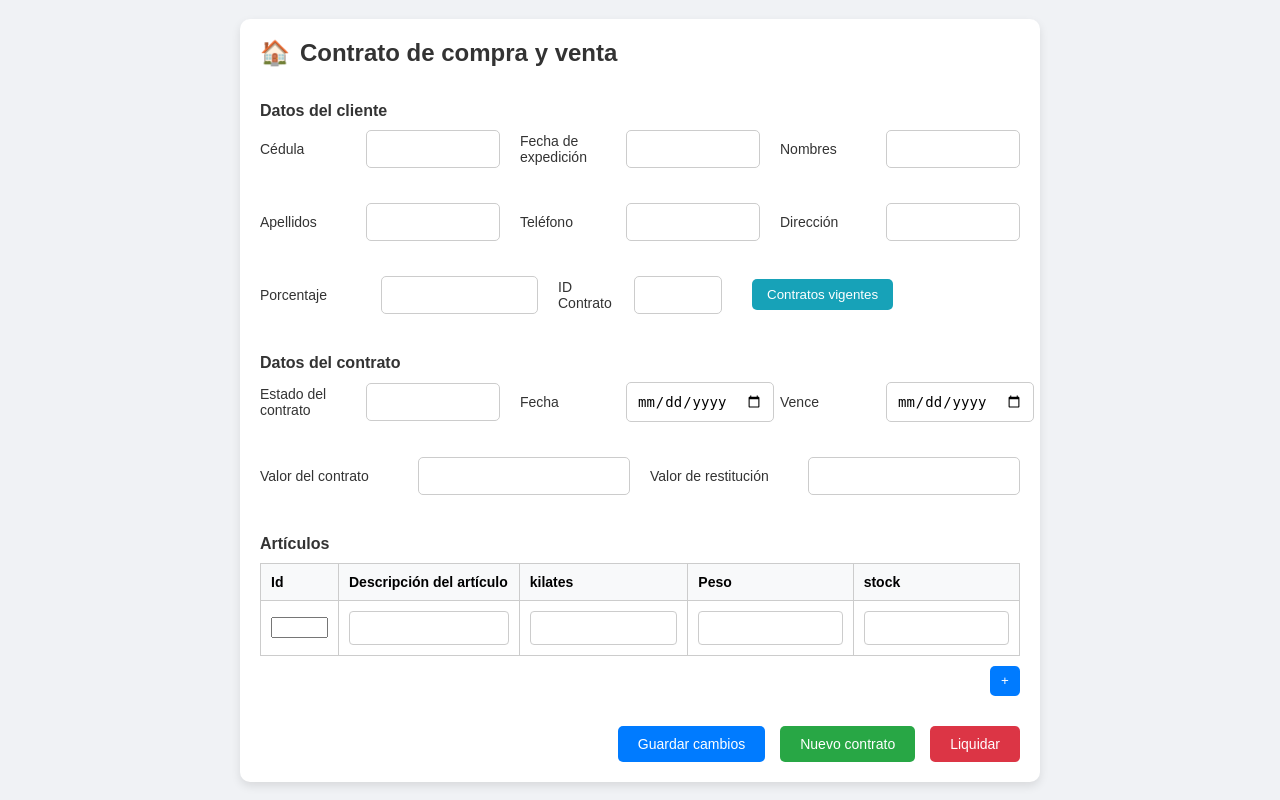
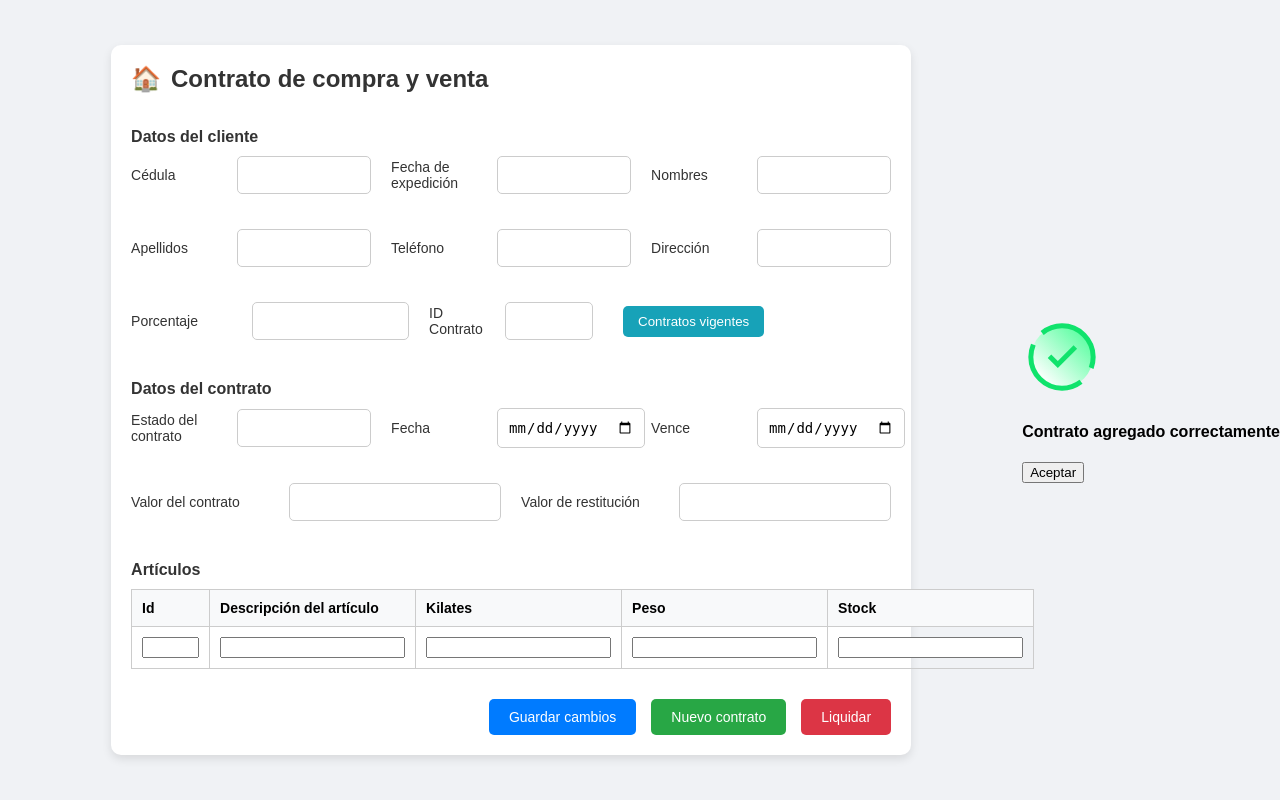
Before and after one commit to winsignares/sivande, a Flask app: page /contratos in a window 1280 px wide. Run offline with Flask 3, Linux system fonts and the light colour scheme; parts of the project's set-up code (start-up, migrations or seed data) failed here and were passed over.

Commit message:
feat(contrato): Implementar función para crear contratos y registrar productos asociados

```diff
--- a/app/config/static/js/api/auth.js
+++ b/app/config/static/js/api/auth.js
@@ -9,7 +9,7 @@ export const apiLogin = async (cedula, contraseña) => {
     }
 
 
-   return await apiPost('http://localhost:3000/api/auth/login' ,data)
+   return await apiPost('http://localhost:5000/api/auth/login' ,data)
 
     ;
 }
--- a/app/config/static/js/api/cliente.js
+++ b/app/config/static/js/api/cliente.js
@@ -13,7 +13,7 @@ export const crearCliente = async (cedula, nombre, apellido, telefono, direccion
         fechaExp
     }
 
-    return await apiPost('http://localhost:3000/api/registrarUsuario', data);
+    return await apiPost('http://localhost:5000/api/registrarUsuario', data);
 
 
 }
@@ -21,7 +21,7 @@ export const crearCliente = async (cedula, nombre, apellido, telefono, direccion
 export const getByCedula = async (cedula) => {
 
 
-    const response = await apiGet(`http://localhost:3000/api/getuser?cedula=${cedula}`)
+    const response = await apiGet(`http://localhost:5000/api/getuser?cedula=${cedula}`)
 
     if (!response.ok) {
        alert("el cliente no existe");
--- a/app/config/static/js/api/producto.js
+++ b/app/config/static/js/api/producto.js
@@ -15,14 +15,14 @@ export const crearProducto = async (descripcion,precio,peso,kilates, stock) => {
     }
 
 
-   return await apiPost('http://localhost:3000/api/registrarProducto' ,data)
+   return await apiPost('http://localhost:5000/api/registrarProducto' ,data)
 
     ;
 }
 
 export const findById= async(id)=>{
 
-    const response = await apiGet(`http://localhost:3000/api/getproduct?id=${id}`)
+    const response = await apiGet(`http://localhost:5000/api/getproduct?id=${id}`)
 
     if (!response.ok) {
        alert("el producto no existe");
--- a/app/config/static/js/view/producto.js
+++ b/app/config/static/js/view/producto.js
@@ -4,7 +4,7 @@ import { findById } from "../api/producto.js";
 
 
 // Esta función recoge los valores del formulario y los envía a crearProducto
-function producto() {
+export function producto() {
     const descripcion = document.getElementById('desc').value.trim();
     const precio = parseFloat(document.getElementById('precio').value);
     const peso = parseFloat(document.getElementById('peso').value);
@@ -39,11 +39,21 @@ function producto() {
 
 }
 
-document.getElementById("id_producto").addEventListener("keydown", async function (e) {
-  if (e.key === "Enter") {
-      e.preventDefault(); // Evita enviar formulario
+document.addEventListener("DOMContentLoaded", () => {
+    const tableBody = document.querySelector("#productosTable tbody");
 
-      const id = e.target.value.trim();
+    tableBody.addEventListener("keydown", async function (e) {
+        if (e.target.classList.contains("id_producto") && e.key === "Enter") {
+            e.preventDefault();
+
+            const row = e.target.closest("tr");
+            const idInput = row.querySelector(".id_producto");
+            const descInput = row.querySelector(".desc");
+            const kilatesInput = row.querySelector(".kilates");
+            const pesoInput = row.querySelector(".peso");
+            const stockInput = row.querySelector(".stock");
+
+            const id = idInput.value.trim();
             if (!id) return;
 
             try {
@@ -54,15 +64,31 @@ document.getElementById("id_producto").addEventListener("keydown", async functio
                     return;
                 }
 
-          // Rellenar campos con los datos del producto
-          document.getElementById("desc").value = producto.descripcion || "";
-          document.getElementById("kilates").value = producto.kilates || "";
-          document.getElementById("peso").value = producto.peso || "";
-          document.getElementById("stock").value = producto.stock || "";
+                // Rellenar la fila actual
+                descInput.value = producto.descripcion || "";
+                kilatesInput.value = producto.kilates || "";
+                pesoInput.value = producto.peso || "";
+                stockInput.value = producto.stock || "";
+
+                // Crear nueva fila vacía
+                const nuevaFila = document.createElement("tr");
+                nuevaFila.classList.add("producto-row");
+                nuevaFila.innerHTML = `
+                    <td><input type="text" class="id_producto" size="4"></td>
+                    <td><input type="text" class="desc"></td>
+                    <td><input type="text" class="kilates"></td>
+                    <td><input type="number" class="peso" step="0.01"></td>
+                    <td><input type="number" class="stock" step="0.01"></td>
+                `;
+                tableBody.appendChild(nuevaFila);
+
+                // Enfocar el ID de la nueva fila
+                nuevaFila.querySelector(".id_producto").focus();
 
             } catch (error) {
-          console.error("Error al buscar el producto:", error);
-          // alert("Hubo un error al consultar el producto. Intenta de nuevo.");
+                console.error("Error al buscar producto:", error);
+                alert("Hubo un error al buscar el producto.");
             }
         }
     });
+});
--- a/app/config/templates/clientes.html
+++ b/app/config/templates/clientes.html
@@ -87,8 +87,6 @@
           document.getElementById("successModal").classList.add("hidden");
         }
 
-        // Puedes llamar a openModal() cuando se agregue un producto, por ejemplo:
-        // openModal();
       </script>
 
     <script src="../static/js/view/cliente.js"></script>
--- a/app/config/templates/contratos.html
+++ b/app/config/templates/contratos.html
@@ -87,29 +87,30 @@
             <!-- Artículos -->
             <div>
                 <h3>Artículos</h3>
-                <table>
+                <table id="productosTable">
                     <thead>
                         <tr>
                             <th>Id</th>
                             <th>Descripción del artículo</th>
-                            <th>kilates</th>
+                            <th>Kilates</th>
                             <th>Peso</th>
-                            <th>stock</th>
+                            <th>Stock</th>
                         </tr>
                     </thead>
                     <tbody>
-                        <tr>
-                            <td><input type="text" id="id_producto" name="id_producto" size="4"></td>
-                            <td><input type="text" class="article-input" id="dec" name="desc"></td>
-                            <td><input type="text" class="article-input" id="kilates" name="kilates"></td>
-                            <td><input type="number" class="article-input" step="0.01" id="peso" name="peso"></td>
-                            <td><input type="number" class="article-input" step="0.01" id="stock" name="stock"></td>
+                        <tr class="producto-row">
+                            <td><input type="text" class="id_producto" name="id_producto" size="4"></td>
+                            <td><input type="text" class="desc" name="desc"></td>
+                            <td><input type="text" class="kilates" name="kilates"></td>
+                            <td><input type="number" class="peso" name="peso" step="0.01"></td>
+                            <td><input type="number" class="stock" name="stock" step="0.01"></td>
                         </tr>
                     </tbody>
                 </table>
-                <div class="table-actions">
+
+                <!-- <div class="table-actions">
                     <button type="button" onclick="addArticleRow()">+</button>
-                </div>
+                </div> -->
             </div>
 
             <!-- Botones de acción -->
@@ -120,6 +121,47 @@
             </div>
         </form>
     </div>
+
+      <!-- Modal overlay -->
+      <div id="successModal" class="fixed inset-0 flex items-center justify-center bg-black/30 z-50 hidden">
+        <!-- Modal content -->
+        <div class="max-w-md w-full mx-auto bg-gray-900 rounded-xl overflow-hidden shadow-lg">
+          <div class="pt-12 pb-8 px-5 text-center">
+            <div class="inline-flex items-center justify-center w-12 h-12 mb-5 rounded-full">
+              <!-- Ícono de éxito -->
+              <svg viewBox="0 0 48 48" height="80" width="80" xmlns="http://www.w3.org/2000/svg">
+                <linearGradient id="SVGID_1_" x1="37.081" x2="10.918" y1="10.918" y2="37.081" gradientUnits="userSpaceOnUse">
+                  <stop offset="0" stop-color="#60fea4"/>
+                  <stop offset="1" stop-color="#fff"/>
+                </linearGradient>
+                <circle fill="url(#SVGID_1_)" cx="24" cy="24" r="18.5"/>
+                <path d="M35.4,38.8C32.2,41.2,28.3,42.7,24,42.7C13.7,42.7,5.3,34.3,5.3,24c0-2.6,0.6-5.2,1.5-7.4" stroke="#10e36c" stroke-width="3" fill="none"/>
+                <path d="M12.1,9.6C15.3,7,19.5,5.3,24,5.3c10.3,0,18.7,8.4,18.7,18.7c0,2.3-0.4,4.5-1.2,6.6" stroke="#10e36c" stroke-width="3" fill="none"/>
+                <polyline points="16.5,23.5 21.5,28.5 32,18" stroke="#10e36c" stroke-width="3" fill="none"/>
+              </svg>
+            </div>
+            <h4 class="text-xl text-gray-100 font-semibold mb-3">
+              Contrato agregado correctamente
+            </h4>
+          </div>
+          <div class="pb-6 px-6 text-center bg-gray-800">
+            <button onclick="closeModal()" class="w-full py-3 px-5 text-center font-semibold text-white bg-green-500 hover:bg-green-600 rounded-lg transition duration-200">
+              Aceptar
+            </button>
+          </div>
+        </div>
+      </div>
+
+      <script>
+        // function openModal() {
+        //   document.getElementById("successModal").classList.remove("hidden");
+        // }
+
+        function closeModal() {
+          document.getElementById("successModal").classList.add("hidden");
+        }
+
+      </script>
     <script src="../static/js/app.js"></script>
     <script src="../static/js/view/producto.js"></script>
     <script src="../static/js/view/cliente.js"></script>
```
Also changed, not shown: app/api/contratoController.py (+10 -4 lines), app/config/static/js/api/contrato.js (added, +8 -0 lines), app/config/static/js/view/contrato.js (added, +50 -0 lines). Lines whose indentation alone changed are shown as unchanged.
